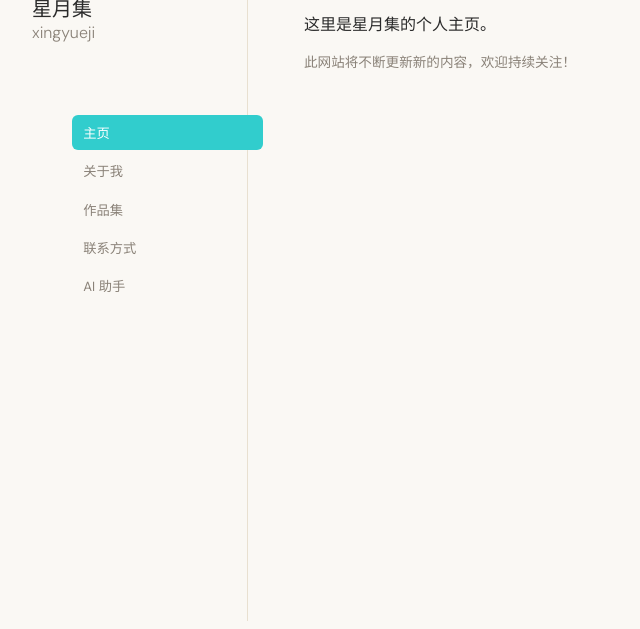
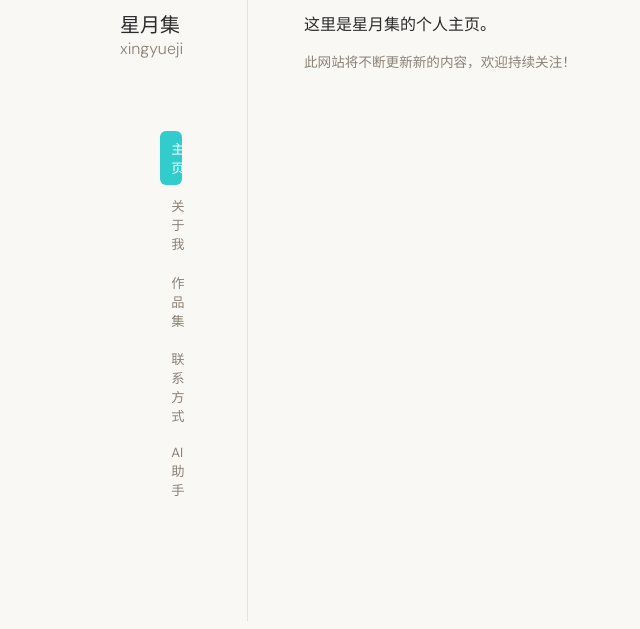
Before and after one commit to star-moon-sky1/picture, a plain HTML site: page index.html in a window 1280 px wide. Shown: the part 187-816 px from the top of the page, without its empty margins (0-640 px from the left). Drawn offline with Linux system fonts and the light colour scheme.

Commit message:
Update index.html

```diff
--- a/index.html
+++ b/index.html
@@ -32,7 +32,7 @@
     .sidebar {
       width: 240px;
       min-width: 240px;
-      padding: 4rem 1.5rem;
+      padding: 5rem 7rem;
       display: flex;
       flex-direction: column;
       align-items: flex-start;
```
